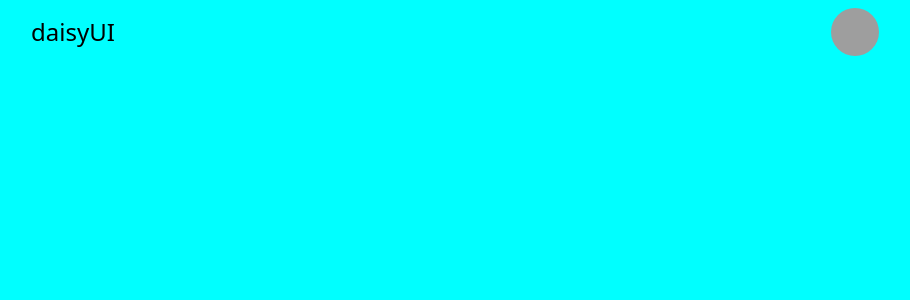
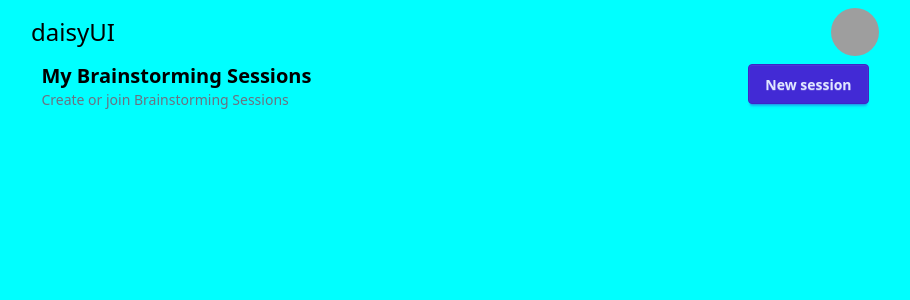
Before and after one commit to AsroLabs/Uridea, a Next.js app: page /menu in a window 1280 px wide. Shown: the top 300 px of the page, without its empty margins (185-1095 px from the left). Built offline with nearby package versions, Linux system fonts and the light colour scheme; grey boxes are pictures that could not be loaded.

Commit message:
Add Sessions section's header

```diff
--- a/src/app/menu/page.tsx
+++ b/src/app/menu/page.tsx
@@ -2,8 +2,21 @@ import MenuHeader from "./components/MenuHeader";
 
 export default function Menu() {
   return (
-    <MenuHeader />
+    <main>
+      <MenuHeader />
 
+      <section className="flex flex-row justify-around  px-2">
+        <div className="*:leading-6">
+          <h1 className="text-xl font-extrabold text-black">My Brainstorming Sessions</h1>
+          <p className=" text-sm text-gray-500">Create or join Brainstorming Sessions</p>
+        </div>
 
+        <div>
+          <button className="btn btn-primary">
+            New session
+          </button>
+        </div>
+      </section>
+    </main>
   )
 }
```
